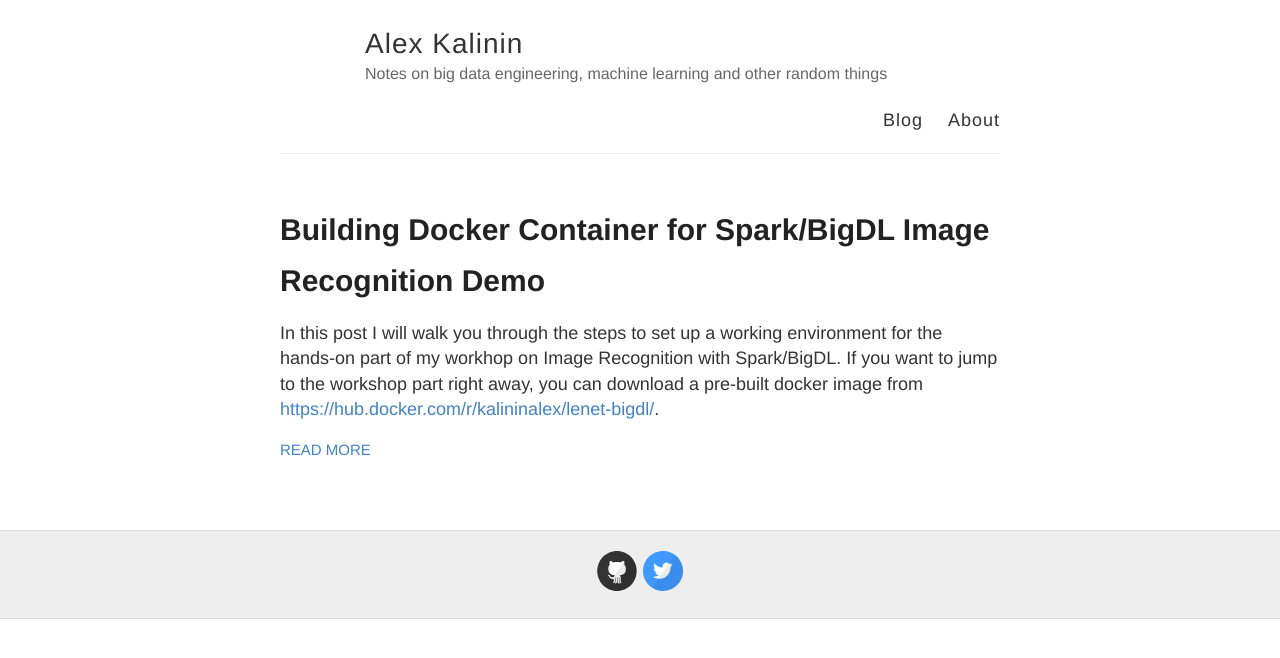
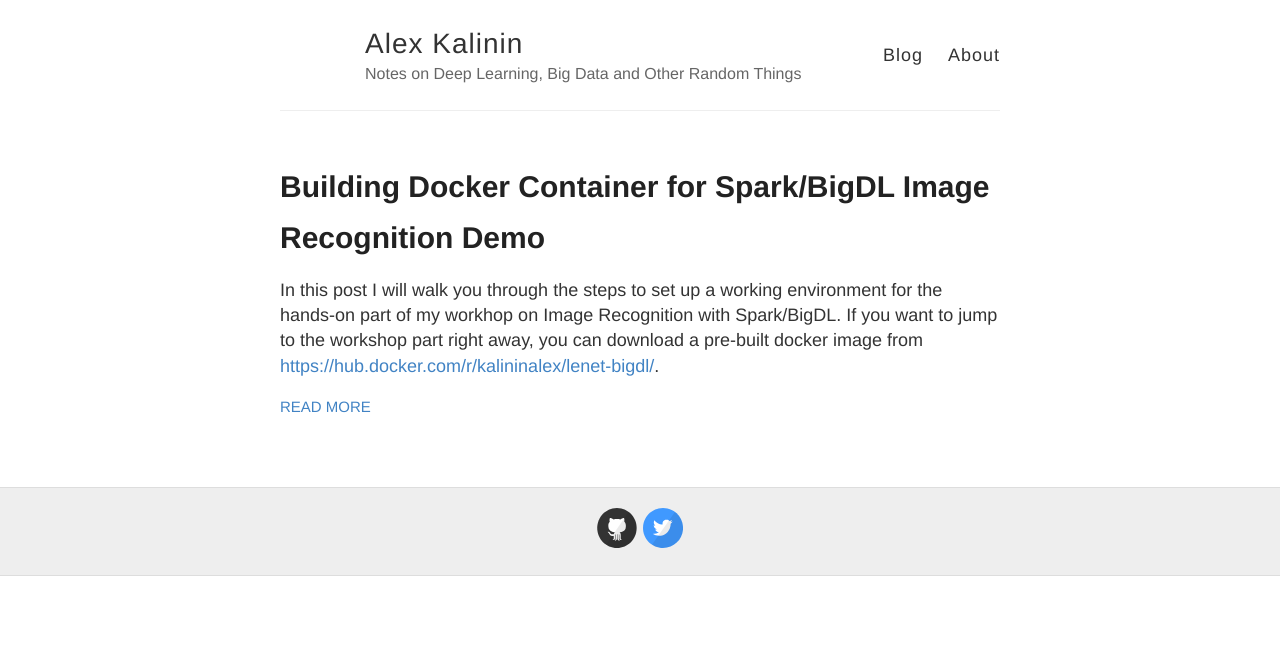
Before and after one commit to alex-kalinin/alex-kalinin.github.io, a Jekyll site: the page built from index.html, in a window 1280 px wide. Shown: the top 658 px of the page. Built offline with Jekyll 4.4.1, drawn with Linux system fonts in a browser that asks for light colours.

Commit message:
Change blog subtitle

```diff
--- a/_config.yml
+++ b/_config.yml
@@ -6,7 +6,7 @@
 name: Alex Kalinin
 
 # Short bio or description (displayed in the header)
-description: Notes on big data engineering, machine learning and other random things
+description: Notes on Deep Learning, Big Data and Other Random Things
 
 # URL of your avatar or profile pic (you could use your GitHub profile pic)
 avatar:
```
